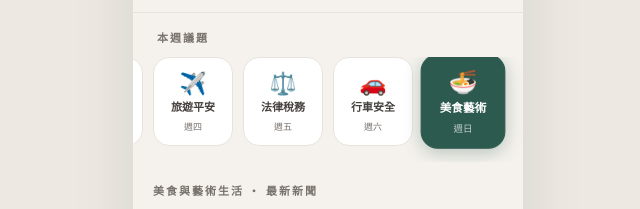
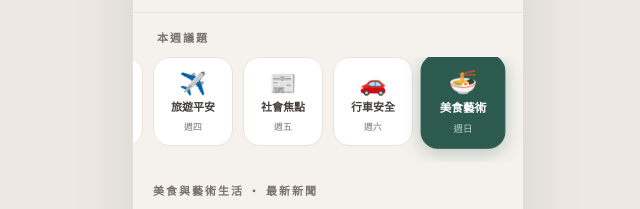
Before and after one commit to Newtfubon/jingying-helper, a plain HTML site: page public/index.html in a window 1280 px wide. Shown: the part 184-393 px from the top of the page, 312-952 px from the left. Drawn offline with nearby package versions, Linux system fonts and the light colour scheme; no server answers; a web font is replaced by a local one.

Commit message:
Add files via upload

```diff
--- a/public/index.html
+++ b/public/index.html
@@ -164,7 +164,7 @@ const THEMES = [
   { dow:2, label:'週二', name:'疾病醫療', short:'疾病醫療', emoji:'🏥', color:'#7C3D3D', light:'#F5EAEA', query:'台灣疾病 醫療健康 新聞' },
   { dow:3, label:'週三', name:'未來科技', short:'未來科技', emoji:'🤖', color:'#2A3D6B', light:'#E8EBF5', query:'台灣未來科技 AI 科技趨勢' },
   { dow:4, label:'週四', name:'旅遊規劃與旅平險', short:'旅遊平安', emoji:'✈️', color:'#2A4A70', light:'#E8EFF8', query:'出國旅遊注意事項 旅遊意外 旅平險' },
-  { dow:5, label:'週五', name:'法律常識與稅務', short:'法律稅務', emoji:'⚖️', color:'#5A4A2D', light:'#F5F0E8', query:'台灣法律常識 稅務 遺產 贈與 節稅' },
+  { dow:5, label:'週五', name:'社會新聞焦點', short:'社會焦點', emoji:'📰', color:'#4A3D5A', light:'#F0EDF5', query:'台灣社會新聞 焦點 重大事件' },
   { dow:6, label:'週六', name:'行車安全與意外', short:'行車安全', emoji:'🚗', color:'#3D3D7C', light:'#EEEAF5', query:'台灣行車安全 交通意外 道路安全' },
   { dow:0, label:'週日', name:'美食與藝術生活', short:'美食藝術', emoji:'🍜', color:'#A0622A', light:'#F5EDE4', query:'台灣美食 藝術展覽 生活風格' },
 ];
```
